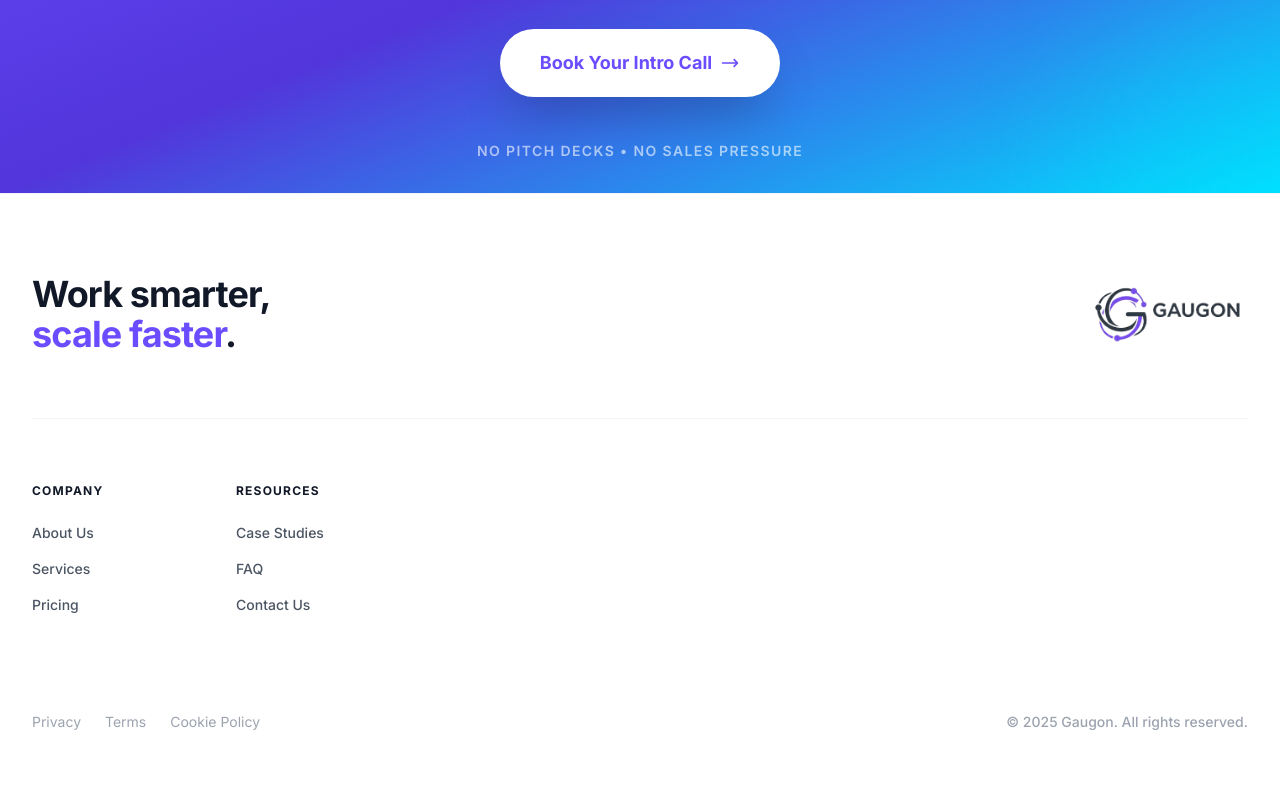
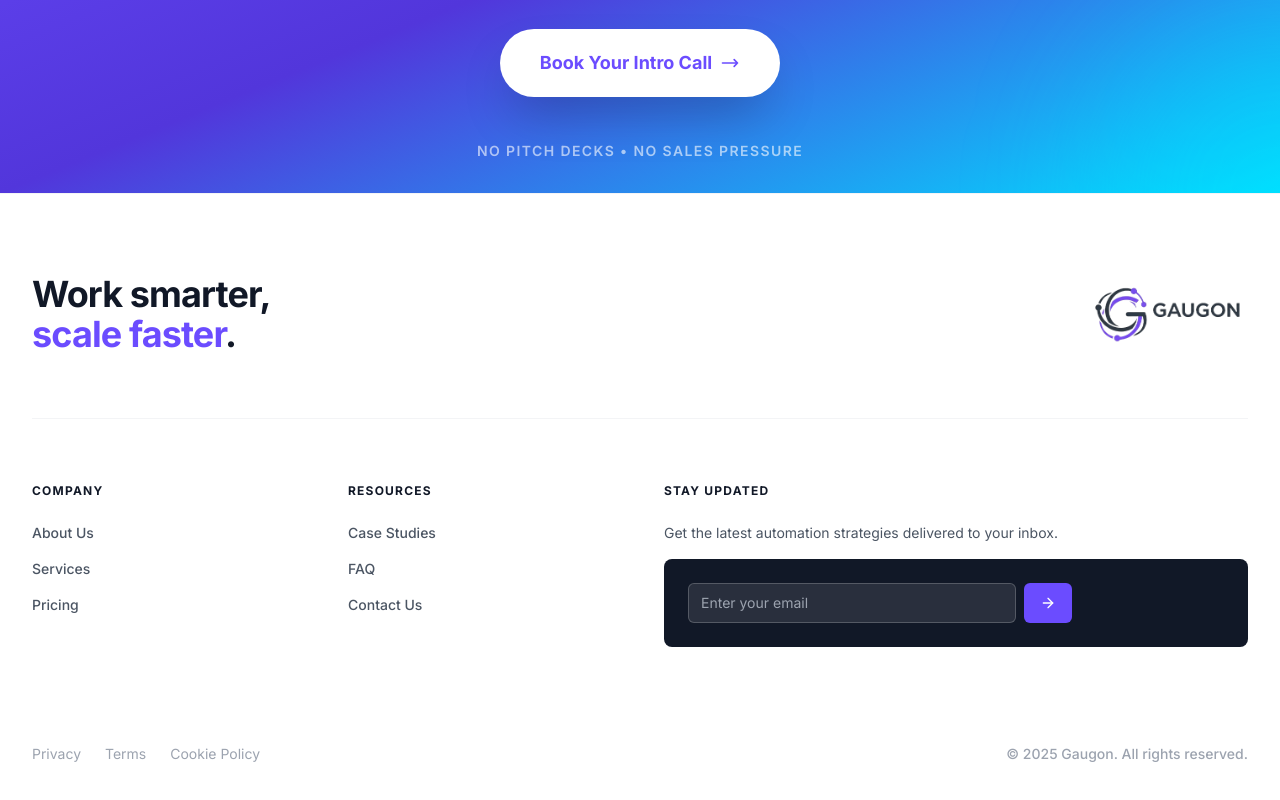
Before and after one commit to ocilab25/gaugon-website, a Next.js app: page / in a window 1280 px wide. Shown: the part 6714-7514 px from the top of the page. Built offline with nearby package versions, Linux system fonts and the light colour scheme.

Commit message:
feat: Implement Product & Growth track (SEO, Newsletter)

```diff
--- /dev/null
+++ b/app/robots.ts
@@ -0,0 +1,12 @@
+import { MetadataRoute } from 'next';
+
+export default function robots(): MetadataRoute.Robots {
+    return {
+        rules: {
+            userAgent: '*',
+            allow: '/',
+            disallow: ['/portal/', '/api/'],
+        },
+        sitemap: 'https://app.gaugon.com/sitemap.xml',
+    };
+}
--- /dev/null
+++ b/app/sitemap.ts
@@ -0,0 +1,53 @@
+import { MetadataRoute } from 'next';
+import { blogPosts } from '@/lib/blog';
+
+export default function sitemap(): MetadataRoute.Sitemap {
+    const baseUrl = 'https://app.gaugon.com';
+
+    const blogUrls = blogPosts.map((post) => ({
+        url: `${baseUrl}/blog/${post.slug}`,
+        lastModified: new Date(post.date),
+        changeFrequency: 'monthly' as const,
+        priority: 0.8,
+    }));
+
+    return [
+        {
+            url: baseUrl,
+            lastModified: new Date(),
+            changeFrequency: 'yearly',
+            priority: 1,
+        },
+        {
+            url: `${baseUrl}/about`,
+            lastModified: new Date(),
+            changeFrequency: 'monthly',
+            priority: 0.8,
+        },
+        {
+            url: `${baseUrl}/services`,
+            lastModified: new Date(),
+            changeFrequency: 'monthly',
+            priority: 0.8,
+        },
+        {
+            url: `${baseUrl}/pricing`,
+            lastModified: new Date(),
+            changeFrequency: 'monthly',
+            priority: 0.8,
+        },
+        {
+            url: `${baseUrl}/blog`,
+            lastModified: new Date(),
+            changeFrequency: 'weekly',
+            priority: 0.9,
+        },
+        {
+            url: `${baseUrl}/contact-us`,
+            lastModified: new Date(),
+            changeFrequency: 'yearly',
+            priority: 0.8,
+        },
+        ...blogUrls,
+    ];
+}
--- a/components/Footer.tsx
+++ b/components/Footer.tsx
@@ -1,5 +1,6 @@
 import Link from "next/link";
 import Image from "next/image";
+import NewsletterForm from "./NewsletterForm";
 
 export default function Footer() {
   return (
@@ -29,9 +30,9 @@ export default function Footer() {
         </div>
 
         {/* Navigation Links */}
-        <div className="grid grid-cols-2 md:grid-cols-4 gap-8 md:gap-12 mb-16 max-w-3xl">
-          {/* Column 1 */}
-          <div>
+        <div className="grid grid-cols-1 md:grid-cols-12 gap-12 mb-16">
+          {/* Links Column 1 */}
+          <div className="md:col-span-3">
             <p className="font-bold text-text-primary mb-6 uppercase tracking-widest text-xs">Company</p>
             <ul className="space-y-4 text-sm font-medium text-text-secondary">
               <li>
@@ -52,8 +53,8 @@ export default function Footer() {
             </ul>
           </div>
 
-          {/* Column 2 */}
-          <div>
+          {/* Links Column 2 */}
+          <div className="md:col-span-3">
             <p className="font-bold text-text-primary mb-6 uppercase tracking-widest text-xs">Resources</p>
             <ul className="space-y-4 text-sm font-medium text-text-secondary">
               <li>
@@ -72,6 +73,17 @@ export default function Footer() {
                 </Link>
               </li>
             </ul>
+          </div>
+
+          {/* Newsletter Column */}
+          <div className="md:col-span-6">
+            <p className="font-bold text-text-primary mb-6 uppercase tracking-widest text-xs">Stay Updated</p>
+            <p className="text-sm text-text-secondary mb-4">
+              Get the latest automation strategies delivered to your inbox.
+            </p>
+            <div className="bg-gray-900 rounded-lg p-6">
+              <NewsletterForm />
+            </div>
           </div>
         </div>
 
--- /dev/null
+++ b/components/NewsletterForm.tsx
@@ -0,0 +1,87 @@
+'use client';
+
+import { useState } from 'react';
+import { Input } from '@/components/ui/input';
+import { Button } from '@/components/ui/button';
+import { ArrowRight, CheckCircle, Loader2 } from 'lucide-react';
+
+export default function NewsletterForm() {
+    const [email, setEmail] = useState('');
+    const [status, setStatus] = useState<'idle' | 'loading' | 'success' | 'error'>('idle');
+
+    const handleSubmit = async (e: React.FormEvent) => {
+        e.preventDefault();
+        if (!email) return;
+
+        setStatus('loading');
+
+        // Simulate API call or use Web3Forms
+        try {
+            const response = await fetch('https://api.web3forms.com/submit', {
+                method: 'POST',
+                headers: {
+                    'Content-Type': 'application/json',
+                    Accept: 'application/json',
+                },
+                body: JSON.stringify({
+                    access_key: process.env.NEXT_PUBLIC_WEB3FORMS_ACCESS_KEY || 'YOUR_ACCESS_KEY', // Fallback or env
+                    email: email,
+                    subject: 'New Newsletter Subscriber',
+                    from_name: 'Gaugon Website',
+                }),
+            });
+
+            const result = await response.json();
+
+            if (result.success) {
+                setStatus('success');
+                setEmail('');
+            } else {
+                setStatus('error');
+            }
+        } catch (error) {
+            setStatus('error');
+        }
+    };
+
+    if (status === 'success') {
+        return (
+            <div className="flex items-center space-x-2 text-green-500 bg-green-50 dark:bg-green-900/20 p-4 rounded-lg border border-green-100 dark:border-green-800">
+                <CheckCircle className="h-5 w-5" />
+                <span className="font-medium">Thanks for subscribing! We'll be in touch.</span>
+            </div>
+        );
+    }
+
+    return (
+        <form onSubmit={handleSubmit} className="relative max-w-sm">
+            <div className="flex gap-2">
+                <Input
+                    type="email"
+                    placeholder="Enter your email"
+                    value={email}
+                    onChange={(e) => setEmail(e.target.value)}
+                    className="bg-white/10 border-white/20 text-white placeholder:text-gray-400 focus:bg-white/20"
+                    required
+                />
+                <Button
+                    type="submit"
+                    disabled={status === 'loading'}
+                    className="bg-primary hover:bg-primary-dark"
+                >
+                    {status === 'loading' ? (
+                        <Loader2 className="h-4 w-4 animate-spin" />
+                    ) : (
+                        <ArrowRight className="h-4 w-4" />
+                    )}
+                    <span className="sr-only">Subscribe</span>
+                </Button>
+            </div>
+            {status === 'error' && (
+                <p className="text-red-400 text-xs mt-2 absolute -bottom-6 left-0">
+                    Something went wrong. Please try again.
+                </p>
+            )}
+        </form>
+    );
+}
```
